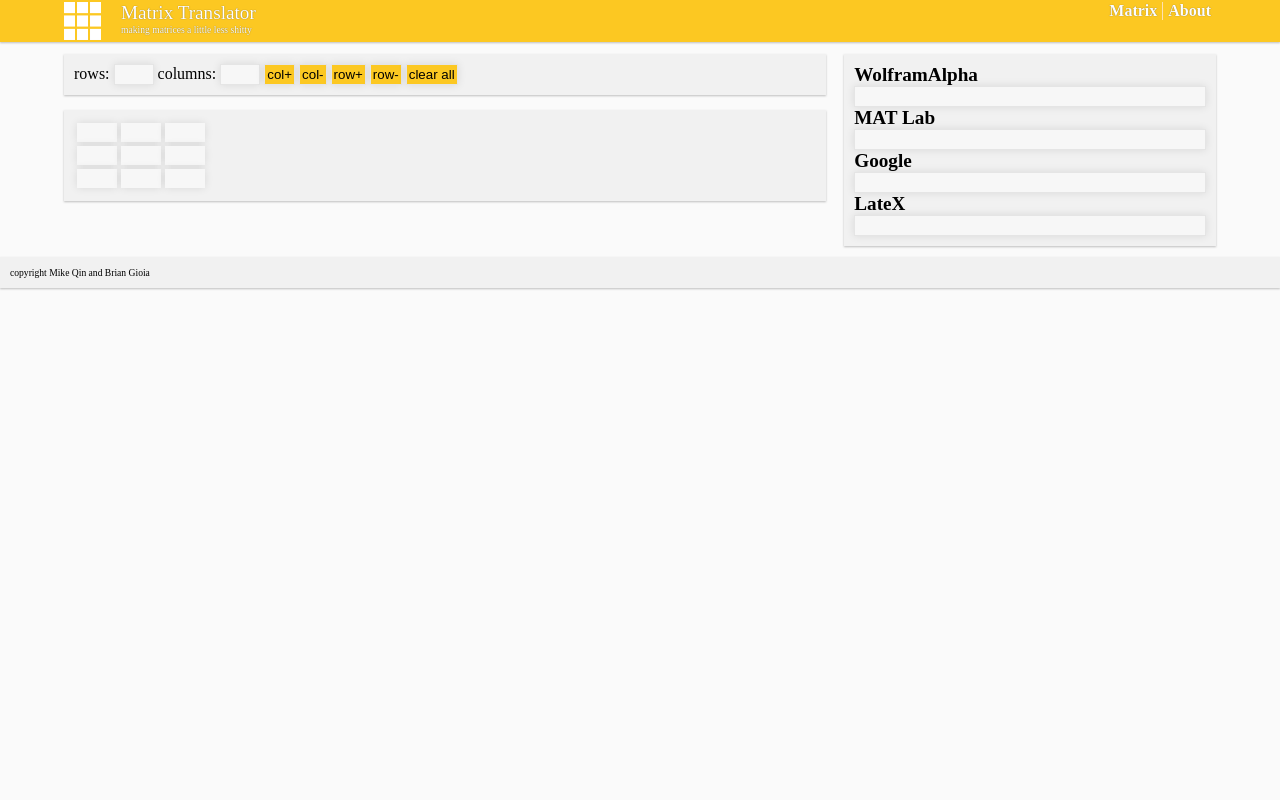
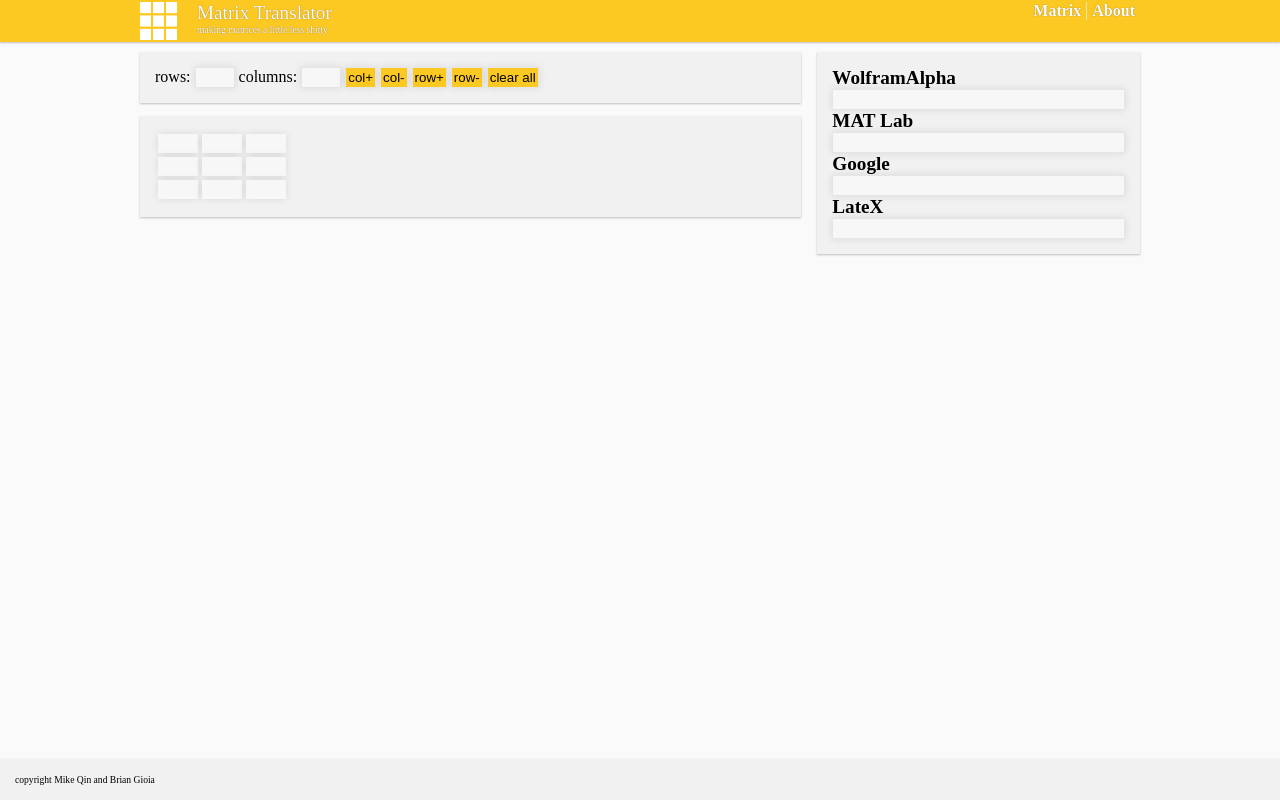
Before and after one commit to 1mike12/matrix-translator, a PHP site: page / in a window 1280 px wide. Run offline with PHP 8.4, Linux system fonts and the light colour scheme; style sheets or scripts are compiled from the project's sources.

Commit message:
absolutely positioned footer 	added outerWrapper element changed sizing of page to 1000px max, and made .belt class

```diff
--- a/css/style.css
+++ b/css/style.css
@@ -1,13 +1,27 @@
 /*color declarations*/
+/*global padding, margin settings */
 /*clean slate*/
-#wrapper {
-  margin: 0 5% 0 5%; }
+html, body {
+  height: 100%;
+  margin: 0;
+  padding: 0; }
 
 body {
   background: #fafafa;
-  margin: 0;
   font-size: 1em; }
 
+#globalWrapper {
+  position: relative;
+  min-height: 100%; }
+
+.belt, #wrapper {
+  max-width: 1000px;
+  margin: auto; }
+
+#wrapper {
+  padding-bottom: 3em; }
+
+/*font resets*/
 h1, h2, h3, h4, h5 {
   padding: 0;
   margin: 0; }
@@ -27,7 +41,7 @@ h3 {
   -moz-box-shadow: 0px 1px 2px rgba(50, 50, 50, 0.3);
   box-shadow: 0px 1px 2px rgba(50, 50, 50, 0.3);
   background-color: #f1f1f1;
-  padding: 10px; }
+  padding: 15px; }
 
 /*==============================*/
 /*header*/
@@ -39,8 +53,7 @@ header {
   width: 100%;
   background: #fcc822; }
   header #logo {
-    float: left;
-    margin-left: 5%; }
+    float: left; }
   header #logoText {
     text-shadow: 0px 0px 1px rgba(0, 0, 0, 0.5);
     color: white;
@@ -53,7 +66,6 @@ header {
     float: right;
     list-style-type: none;
     margin: 0;
-    margin-right: 5%;
     padding: 0; }
     header ul li {
       display: inline;
@@ -105,8 +117,14 @@ header {
   padding: 1em; }
 
 /*footer*/
-footer {
-  font-size: .6em; }
+#footer {
+  font-size: .6em;
+  position: absolute;
+  bottom: 0;
+  width: 100%;
+  padding: 0; }
+  #footer #footerPadding {
+    padding: 15px; }
 
 /*input boxes */
 input, textarea {
--- a/footer.php
+++ b/footer.php
@@ -1,3 +1,5 @@
-<footer class="dropShadow">
-    <span>copyright Mike Qin and Brian Gioia</span>
+<footer id="footer" class="dropShadow">
+    <div id="footerPadding">
+        <span>copyright Mike Qin and Brian Gioia</span>
+    </div>
 </footer>
--- a/header.php
+++ b/header.php
@@ -1,4 +1,5 @@
 <header>
+    <div class="belt">
         <a href="index.php">
             <img id="logo" src="images/shitty%20logo.png" alt="logo"/>
             <div id="logoText">
@@ -13,4 +14,5 @@
             <li><a href="about.php">About</a></li>
         </ul>
         <div style="clear:both"></div>
+    </div>
 </header>
--- a/index.php
+++ b/index.php
@@ -1,8 +1,9 @@
 <!DOCTYPE html>
 <html>
-    <?php include 'head.php'?>
+    <?php include 'head.php' ?>
     <body>
-        <?php include 'header.php'?>
+        <div id="globalWrapper">
+            <?php include 'header.php' ?>
             <div id="wrapper">
                 <div class="section group">
                     <div class="col span_2_of_3">
@@ -63,6 +64,7 @@
                     </div>
                 </div>
             </div>
-        <?php include 'footer.php'?>
+            <?php include 'footer.php' ?>
+        </div>
     </body>
 </html>
--- a/scss/style.scss
+++ b/scss/style.scss
@@ -4,6 +4,9 @@ $bodyBackground:#fafafa;
 $hoverBorder:#C9C9C9;
 $orange:#fcc822;
 $warningBackground:#ffd0d0;
+
+/*global padding, margin settings */
+$globalPadding:15px;
 
 @mixin boxSizing() {
     box-sizing:border-box;
@@ -20,11 +23,30 @@ $warningBackground:#ffd0d0;
 $textShadow: 0px 0px 1px rgba(0, 0, 0, 0.5);
 
 /*clean slate*/
-#wrapper{margin:0 5% 0 5%;}
+html,body{
+    height:100%;
+    margin:0;
+    padding:0;
+}
 body{background:$bodyBackground;
-     margin:0;
      font-size:1em;
 }
+
+
+#globalWrapper{
+    position:relative;
+    min-height:100%;
+}
+.belt {
+    max-width:1000px;
+    margin:auto;
+}
+#wrapper{
+    @extend .belt;
+    padding-bottom:3em;
+}
+
+/*font resets*/
 h1, h2, h3, h4, h5 {padding:0; margin:0;}
 h1{font-size:2em;}
 h2{font-size:1.8em;}
@@ -34,12 +56,10 @@ h3{font-size:1.2em;}
 .dropShadow{
     @include dropShadow;
     background-color: $colBackground;
-    padding:10px;
-}
-.col{
-
+    padding:$globalPadding;
 }
 /*==============================*/
+
 
 /*header*/
 header{
@@ -47,7 +67,7 @@ header{
     padding: 2px 0px 2px 0px;
     width:100%;
     background: $orange;
-    #logo{float:left; margin-left:5%;}
+    #logo{float:left;}
     #logoText{
         text-shadow:$textShadow;
         color:white;
@@ -62,7 +82,6 @@ header{
         float:right;
         list-style-type:none;
         margin:0;
-        margin-right:5%;
         padding:0;
         li {
             display:inline;
@@ -127,7 +146,15 @@ header{
     padding:1em;
 }
 /*footer*/
-footer{font-size:.6em;
+#footer{
+    font-size:.6em;
+    position:absolute;
+    bottom:0;
+    width:100%;
+    padding:0;
+    #footerPadding{
+        padding:$globalPadding;
+    }
 }
 
 /*input boxes */
```
Lines whose indentation alone changed are shown as unchanged.
